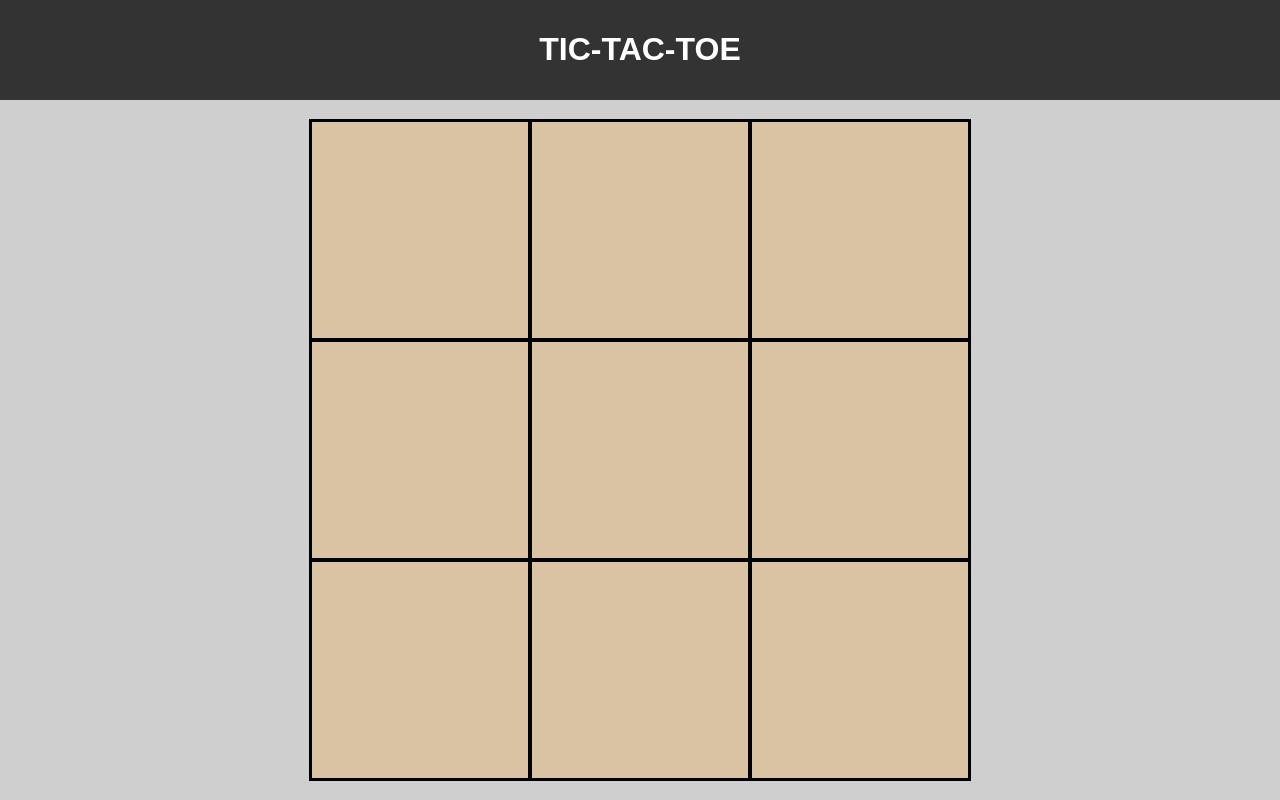
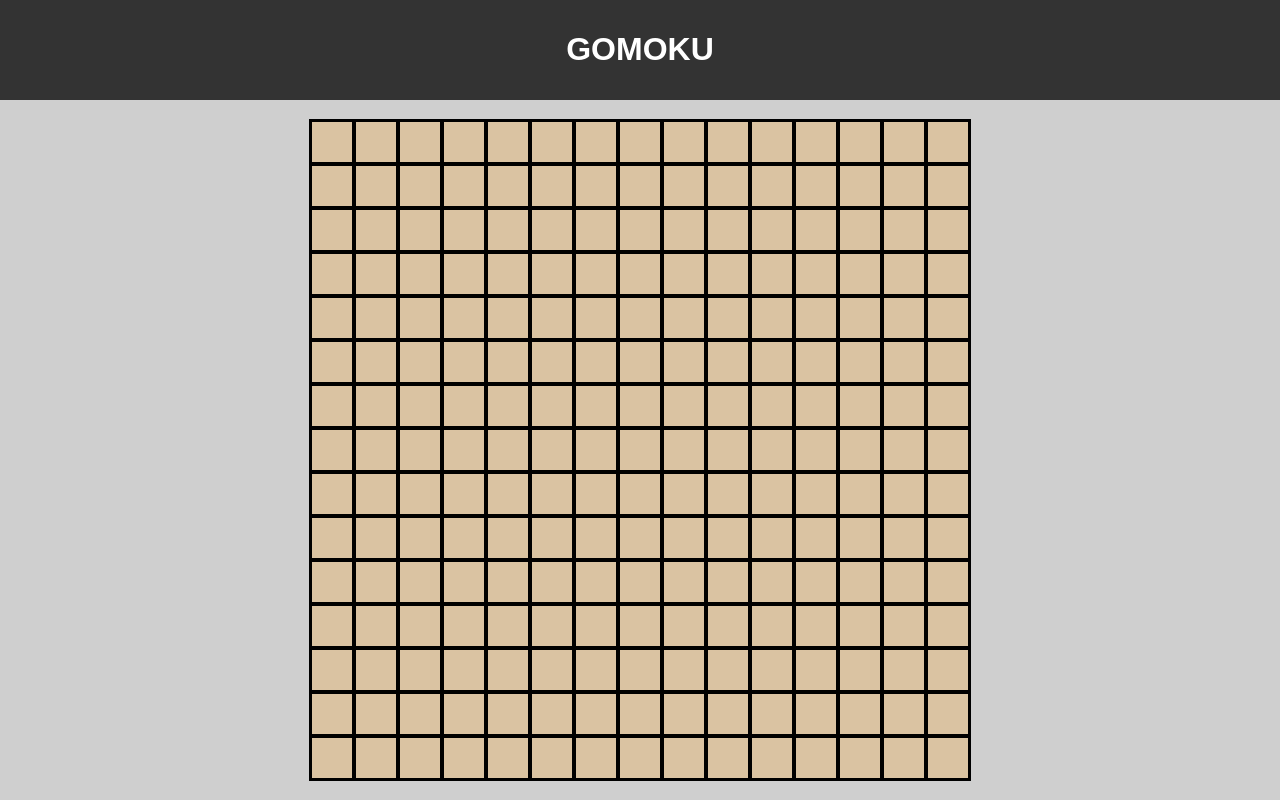
Before and after one commit to kociotrzeci/tic-tac-toe, a plain HTML site: page index.html in a window 1280 px wide. Drawn offline with Linux system fonts and the light colour scheme.

Commit message:
becaming gomoku again

```diff
--- a/index.html
+++ b/index.html
@@ -3,13 +3,13 @@
 
 <head>
   <meta charset="UTF-8">
-  <title>TIC-TAC-TOE</title>
+  <title>GOMOKU</title>
   <link rel="stylesheet" href="styles.css">
 </head>
 
 <body>
   <header>
-    <h1>TIC-TAC-TOE</h1>
+    <h1>GOMOKU</h1>
   </header>
   <dialog>
     <p id="wich-player">player won</p>
--- a/script.js
+++ b/script.js
@@ -1,5 +1,5 @@
-const boardSize = 3;
-const howManyTicks = 3;
+const boardSize = 15;
+const howManyTicks = 5;
 const game = new Game();
 game.reset();
 
```
